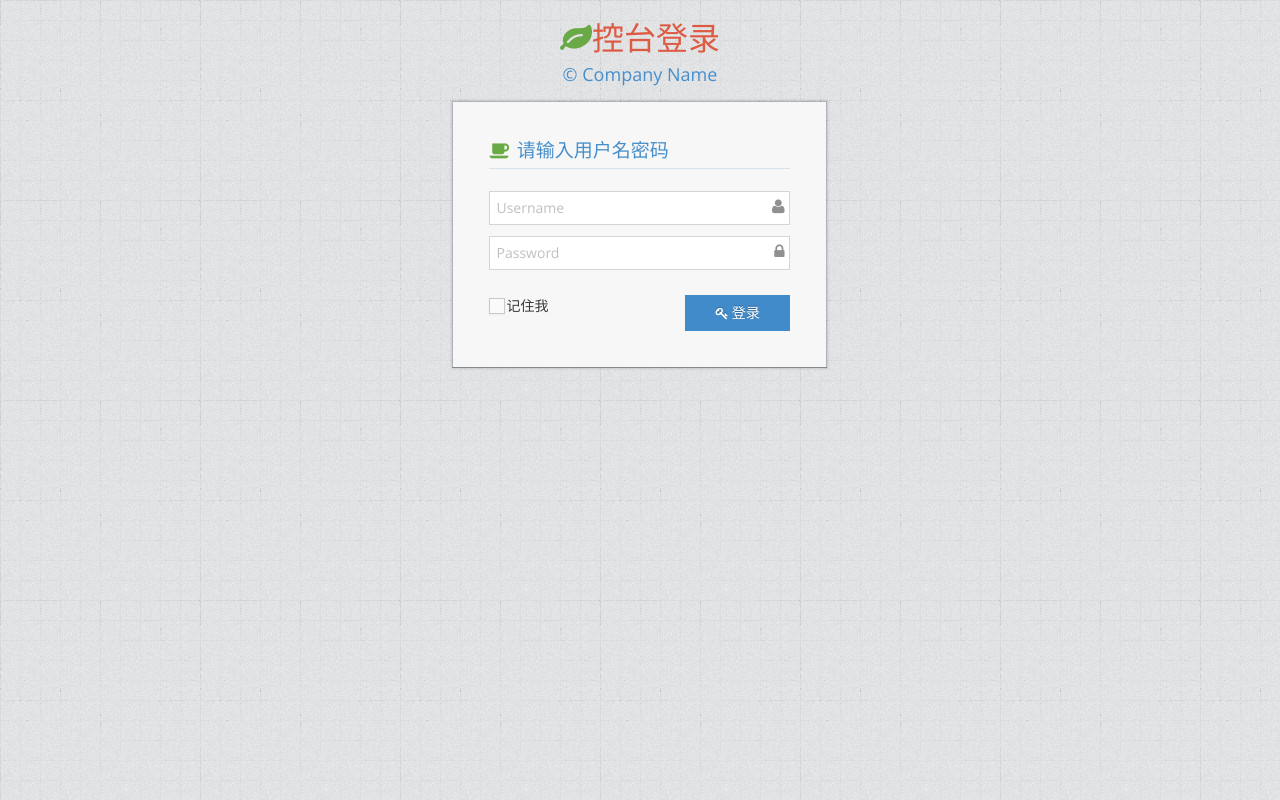
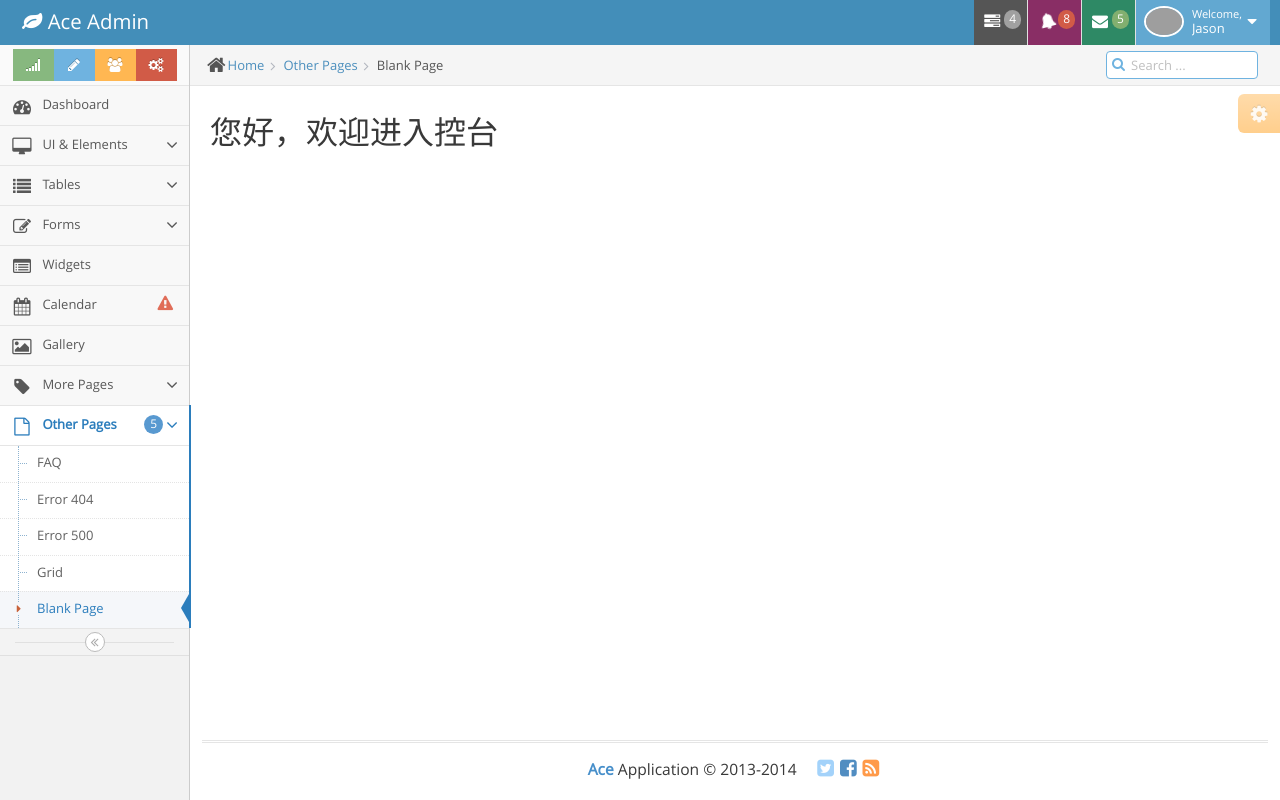
Before and after one commit to yjpqwe/course, a Vue app in the folder admin/: page /admin/welcome in a window 1280 px wide. Before the commit this address led to /login. Built offline with nearby package versions, Linux system fonts and the light colour scheme; grey boxes are pictures that could not be loaded; the HTML template or start-up script is replaced by a standard one.

Commit message:
1.使用welcome子组件，增加/admin/welcome子路由 router-view和子路由配合使用 注意：子路由的配置不要"/"开头

```diff
--- a/admin/src/views/admin.vue
+++ b/admin/src/views/admin.vue
@@ -934,7 +934,7 @@
                         <div class="row">
                             <div class="col-xs-12">
                                 <!-- PAGE CONTENT BEGINS -->
-
+                                <router-view/>
                                 <!-- PAGE CONTENT ENDS -->
                             </div><!-- /.col -->
                         </div><!-- /.row -->
--- /dev/null
+++ b/admin/src/views/admin/welcome.vue
@@ -0,0 +1,5 @@
+<template>
+    <div>
+        <h1>您好，欢迎进入控台</h1>
+    </div>
+</template>
```
Also changed, not shown: admin/src/router.js (+6 -1 lines).
